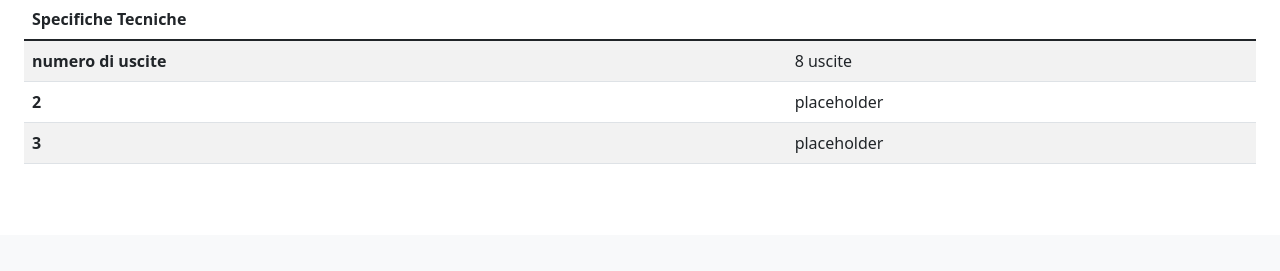
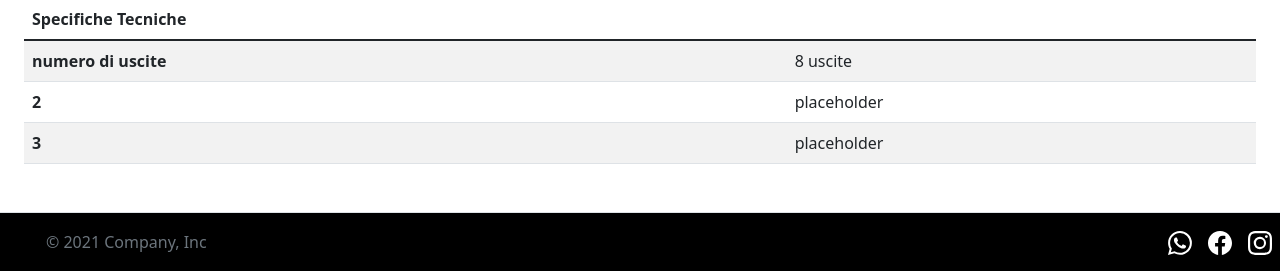
Before and after one commit to davidedimarco00/webProject, a PHP site: page /html/productPage.html in a window 1280 px wide. Shown: the part 565-836 px from the top of the page. Before the commit the page ends 729 px from the top, so only its background shows below. Run offline with PHP 8.4, Linux system fonts and the light colour scheme.

Commit message:
minor changes

```diff
--- a/css/productPage.css
+++ b/css/productPage.css
@@ -59,3 +59,8 @@ svg > use {
   -webkit-filter: invert(1);
   filter: invert(1);
 }
+
+footer > ul> li > a > img {
+  -webkit-filter: invert(1);
+  filter: invert(1);
+}
--- a/html/productPage.html
+++ b/html/productPage.html
@@ -148,6 +148,20 @@
           </table>
         </div>
     </div>
+    <footer class="d-flex flex-wrap justify-content-between align-items-center py-3 border-top">
+      <div class="col-md-4 d-flex align-items-center mx-2">
+        <a href="/" class="mb-3 me-2 mb-md-0 text-muted text-decoration-none lh-1">
+          <svg class="bi" width="30" height="24"><use xlink:href="#bootstrap"/></svg>
+        </a>
+        <span class="text-muted">&copy; 2021 Company, Inc</span>
+      </div>
+
+      <ul class="nav col-md-4 justify-content-end list-unstyled d-flex mx-2">
+        <li class="ms-3"><a class="text-muted" href="#"><img class="bi" width="24" height="24" src="../images/whatsapp.svg"></img></a></li>
+        <li class="ms-3"><a class="text-muted" href="#"><img class="bi" width="24" height="24" src="../images/facebook.svg"></img></a></li>
+        <li class="ms-3"><a class="text-muted" href="#"><img class="bi" width="24" height="24" src="../images/instagram.svg"></img></a></li>
+      </ul>
+    </footer>
 
   </main>
   <script src="../jsUtils/bootstrap.bundle.min.js"></script>
```
Also changed, not shown: html/vendorPage.html (+13 -0 lines).
